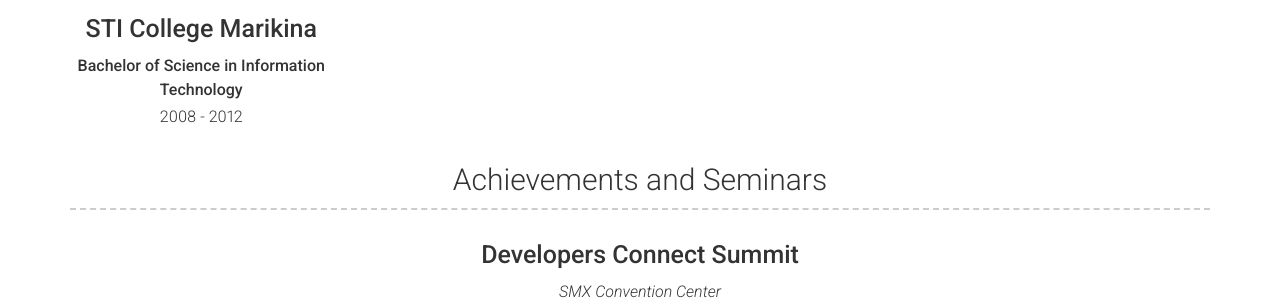
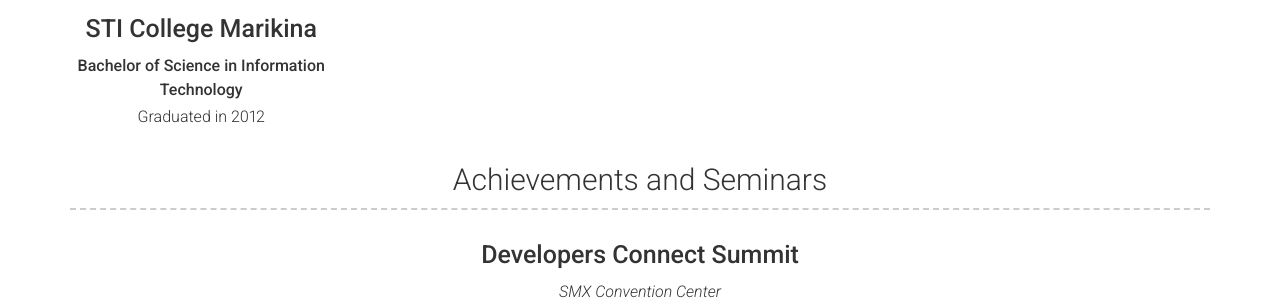
Before and after one commit to jeffmabazza/jeffreymabazza.github.io, a Jekyll site: the page built from index.md, in a window 1280 px wide. Shown: the part 964-1264 px from the top of the page. Built offline with Jekyll 4.4.1, drawn with Linux system fonts in a browser that asks for light colours.

Commit message:
Testing config.yml

```diff
--- a/_data/education.yml
+++ b/_data/education.yml
@@ -1,6 +1,6 @@
 # Education Template
 - name: STI College Marikina
-  dates: 2008 - 2012
+  dates: Graduated in 2012
   qualification: Bachelor of Science in Information Technology
   quote: >
     Lorem ipsum dolor sit amet.
```
